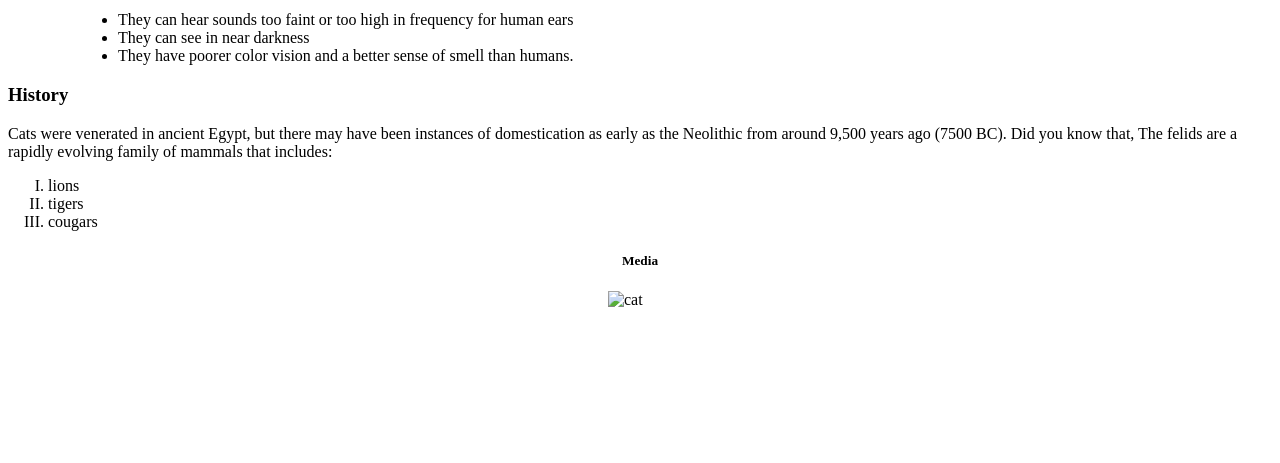
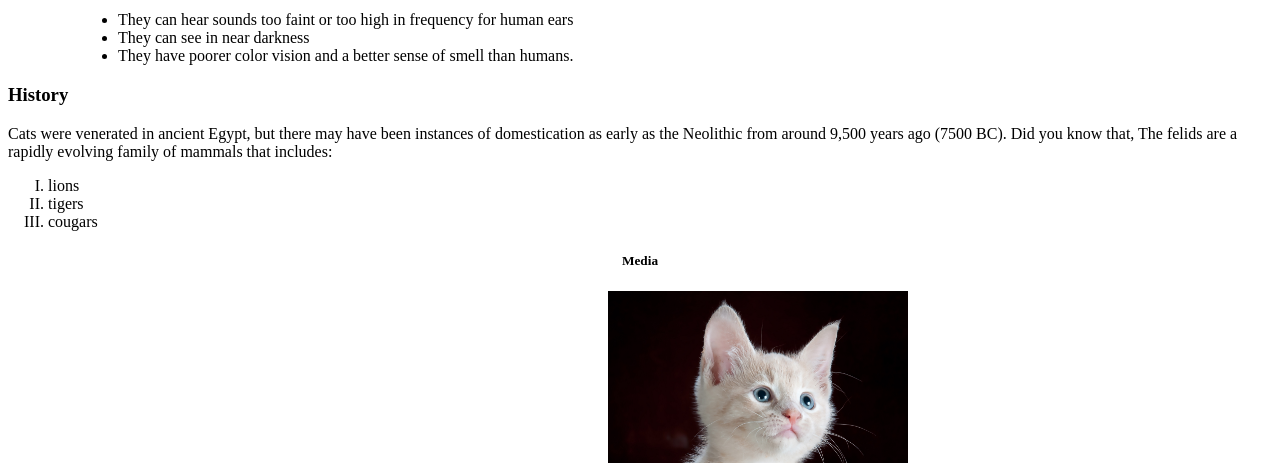
Before and after one commit to CodedavidperloW/DI_Bootcamp_Javascript, a plain HTML site: page Week 1/Day1/Exercise1/index.html in a window 1280 px wide. Shown: the part 337-800 px from the top of the page. Drawn offline with Linux system fonts and the light colour scheme.

Commit message:
first commit

```diff
--- a/Week 1/Day1/Exercise1/index.html
+++ b/Week 1/Day1/Exercise1/index.html
@@ -41,7 +41,7 @@
 
 <div>
     <h5>Media</h5>
-    <img src="Create Your First HTML Page/pictures/cat.jpg" alt="cat" title="cat">
+    <img src="../pictures/cat.jpg" alt="cat" title="cat">
     </div>
 </div>
 <article class="Lions1">
```
